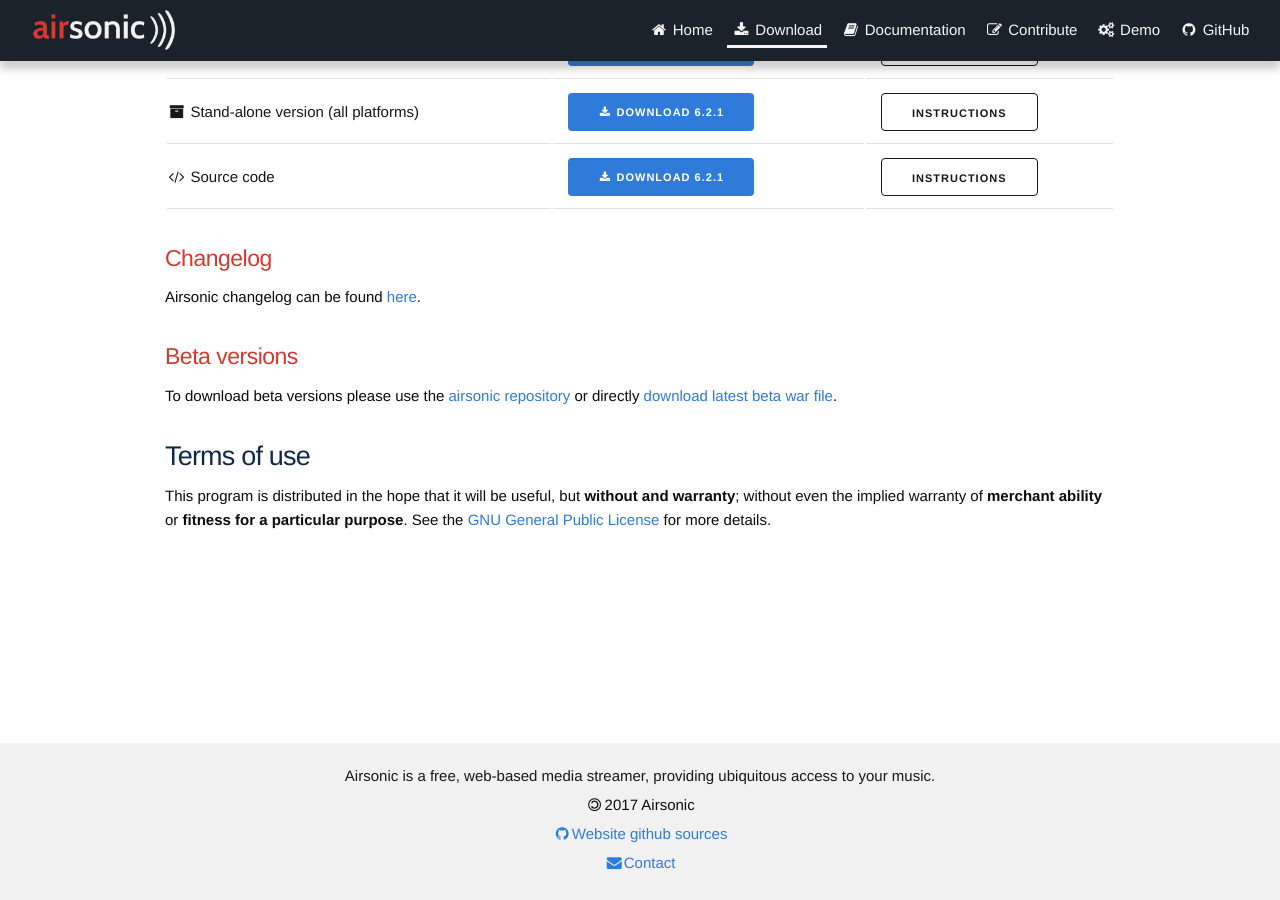
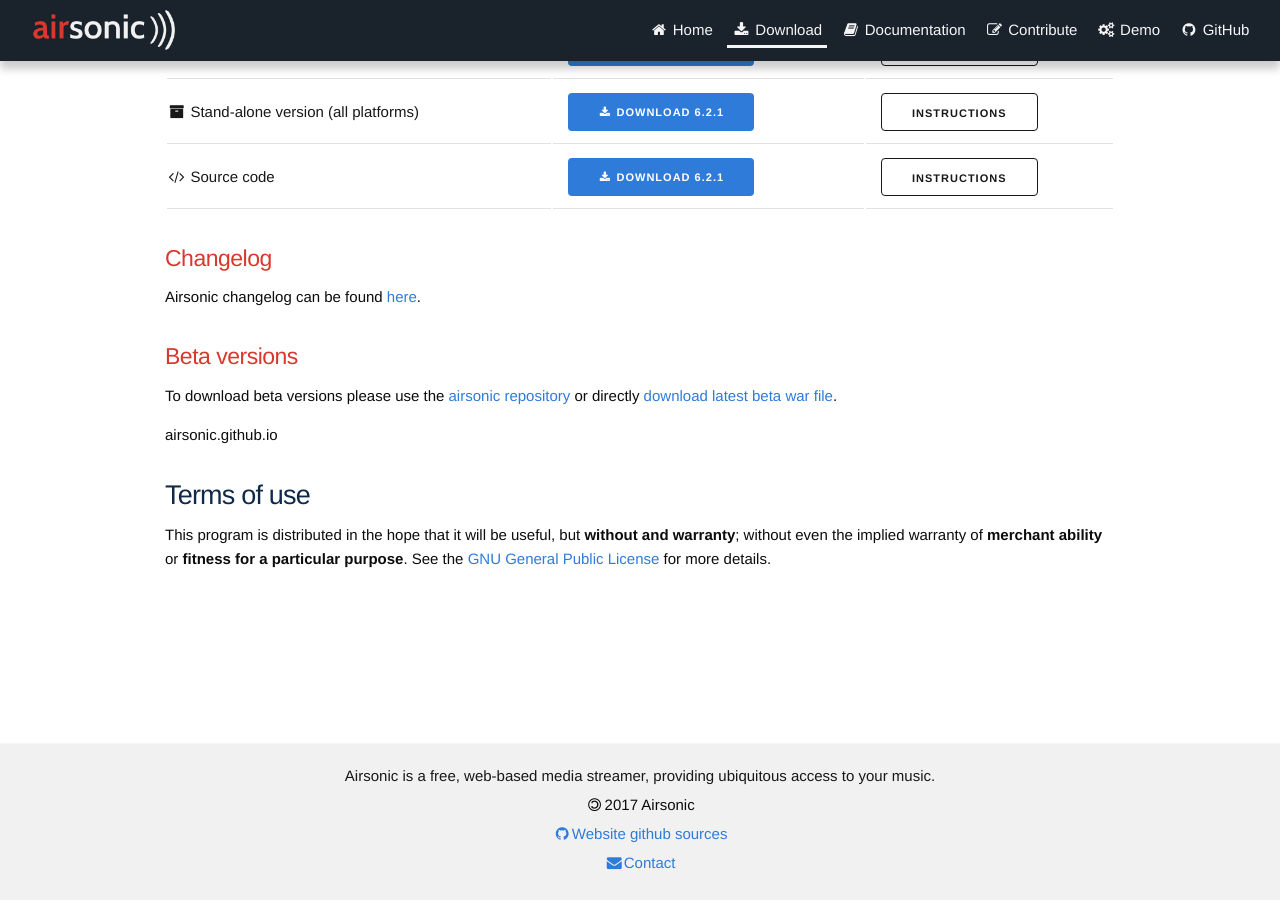
Before and after one commit to airsonic/airsonic.github.io, a Jekyll site: the page built from pages/download.md, in a window 1280 px wide and 900 px high, scrolled down 161 px. Built offline with Jekyll 4.4.1, drawn with Linux system fonts in a browser that asks for light colours.

Commit message:
Add github-metadata

```diff
--- a/pages/download.md
+++ b/pages/download.md
@@ -59,6 +59,8 @@ Airsonic changelog can be found [here](https://github.com/airsonic/airsonic/blob
 
 To download beta versions please use the [airsonic repository]({{ site.repo }}) or directly [download latest beta war file]({{ site.repo }}).
 
+{{ site.github.project_title }}
+
 #### Terms of use
 
 This program is distributed in the hope that it will be useful, but **without and warranty**; without even the implied warranty of **merchant ability** or **fitness for a particular purpose**. See the [GNU General Public License](http://www.gnu.org/copyleft/gpl.html) for more details.
```
